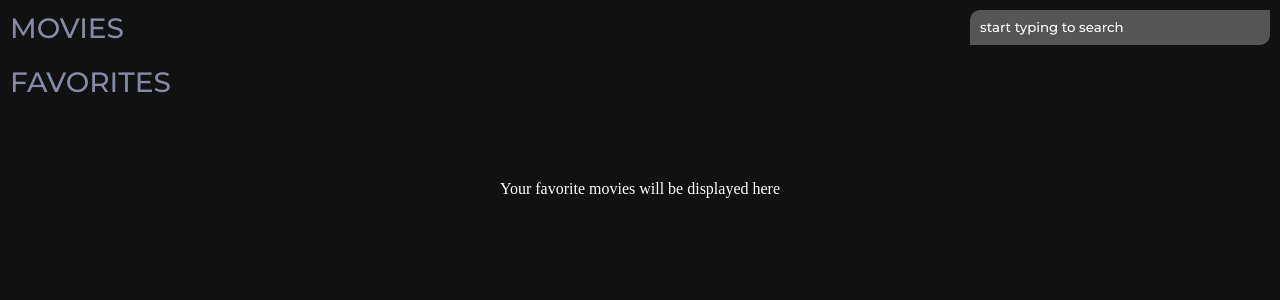
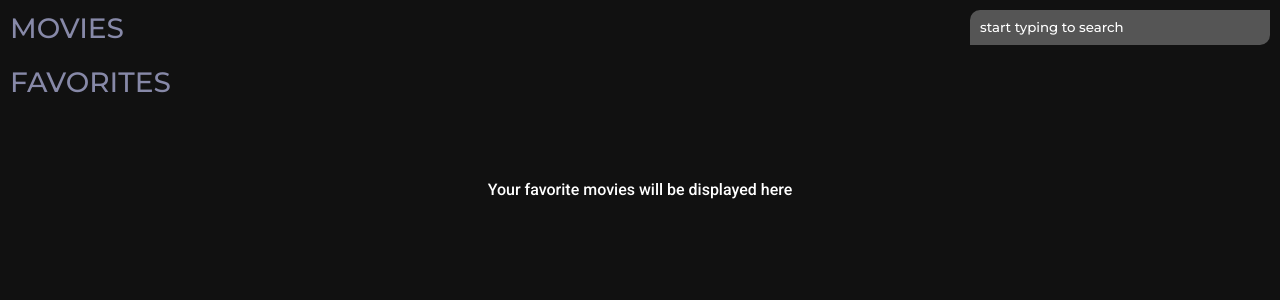
Before and after one commit to ugbeadie/react-movie-app, a React (Create React App) app: page / in a window 1280 px wide. Shown: the top 300 px of the page. Built offline with nearby package versions, Linux system fonts and the light colour scheme; no server answers.

Commit message:
minor changes

```diff
--- a/src/App.css
+++ b/src/App.css
@@ -67,21 +67,12 @@ body {
   transition: all 0.2s;
 }
 
-.movie:hover {
-  cursor: pointer;
-}
-
 .movie img {
   width: 200px;
   height: 100%;
   border: 4px solid white;
   transition: 0.2s ease-in;
 }
-
-.movie:hover img {
-  cursor: pointer;
-}
-
 
 .overlay {
   position: absolute;
@@ -115,6 +106,7 @@ body {
 
 .overlay:hover > * {
   transform: translateY(0);
+  cursor: pointer;
 }
 
 .title_year {
@@ -131,6 +123,7 @@ body {
 }
 
 .empty {
+  font-family: 'Roboto', sans-serif;
   width: 100%;
   height: 20vh;
   display: flex;
```
Also changed, not shown: src/App.js (+2 -8 lines), src/components/MovieCards.js (+0 -34 lines).
